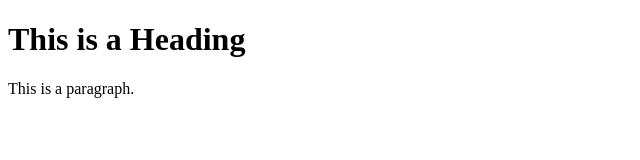
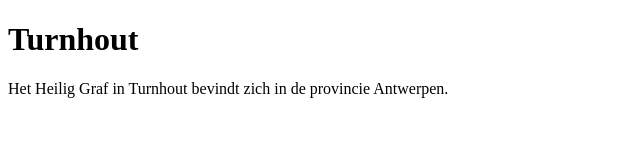
Before and after one commit to RensSchool2/RensSchool2.github.io, a plain HTML site: page index.html in a window 1280 px wide. Shown: the whole page, without its empty margins (0-640 px from the left). Drawn offline with Linux system fonts and the light colour scheme.

Commit message:
Update index.html

```diff
--- a/index.html
+++ b/index.html
@@ -4,7 +4,7 @@
 <title>Heilig Graf</title>
 </head>
 <body>
-    <h1>This is a Heading</h1>
-    <p>This is a paragraph.</p>
+    <h1>Turnhout</h1>
+    <p>Het Heilig Graf in Turnhout bevindt zich in de provincie Antwerpen.</p>
 </body>
 </html>
```
